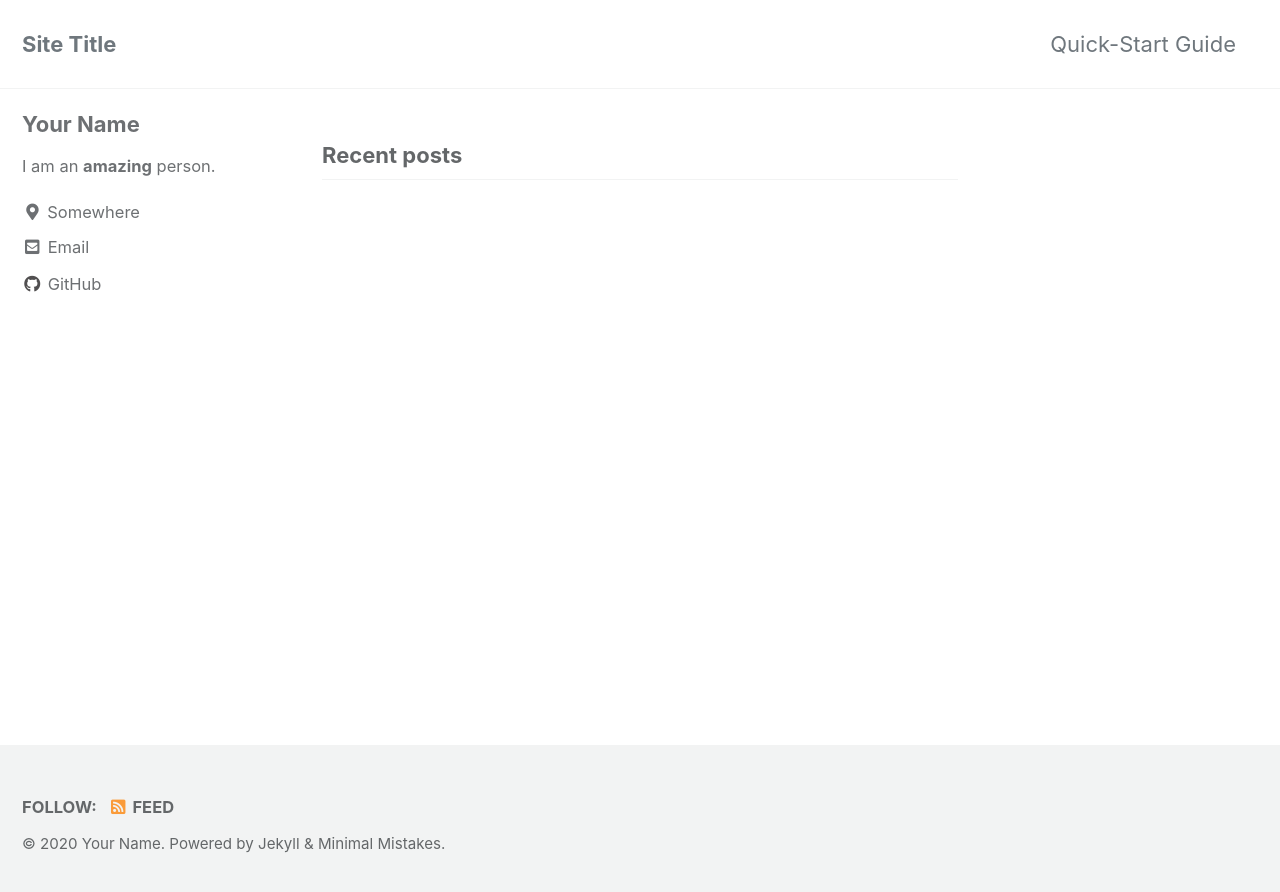
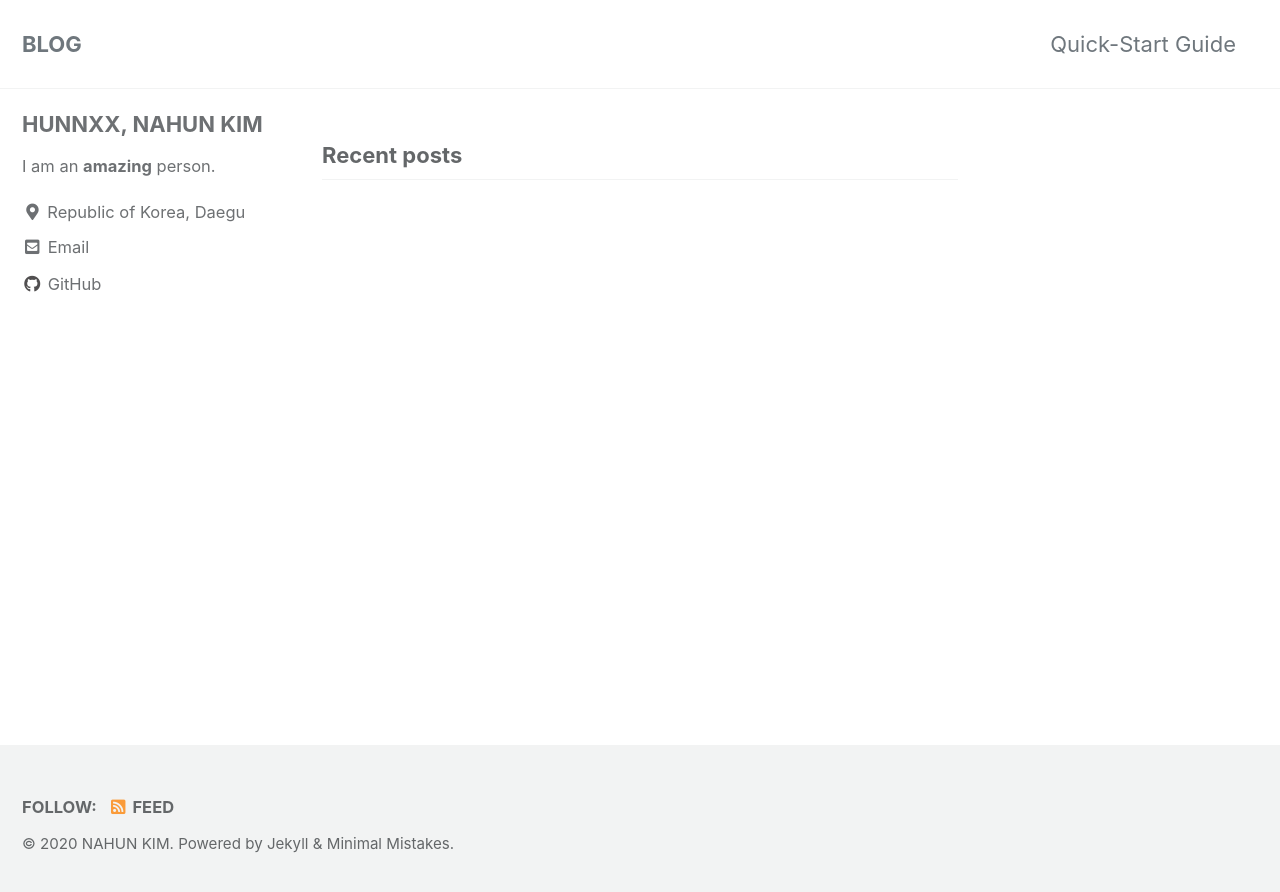
Before and after one commit to hunnxx/hunnxx.github.io, a Jekyll site: the page built from index.html, in a window 1280 px wide. Shown: the top 892 px of the page. Built offline with Jekyll 4.4.1, drawn with Linux system fonts in a browser that asks for light colours; cached includes are drawn as plain includes; the list of posts is cut into pages by our own code.

Commit message:
Update _config.yml
Update some information
             author : name/location
             site_setting: title/name

```diff
--- a/_config.yml
+++ b/_config.yml
@@ -16,10 +16,10 @@ minimal_mistakes_skin    : "default" # "air", "aqua", "contrast", "dark", "dirt"
 
 # Site Settings
 locale                   : "en-US"
-title                    : "Site Title"
+title                    : "BLOG"
 title_separator          : "-"
 subtitle                 : # site tagline that appears below site title in masthead
-name                     : "Your Name"
+name                     : "NAHUN KIM"
 description              : "An amazing website."
 url                      : "https://hunnxx.github.io" # the base hostname & protocol for your site e.g. "https://mmistakes.github.io"
 baseurl                  : "" # the subpath of your site, e.g. "/blog"
@@ -93,10 +93,10 @@ analytics:
 
 # Site Author
 author:
-  name             : "Your Name"
+  name             : "HUNNXX, NAHUN KIM"
   avatar           : # path of avatar image, e.g. "/assets/images/bio-photo.jpg"
   bio              : "I am an **amazing** person."
-  location         : "Somewhere"
+  location         : "Republic of Korea, Daegu"
   email            :
   links:
     - label: "Email"
```
